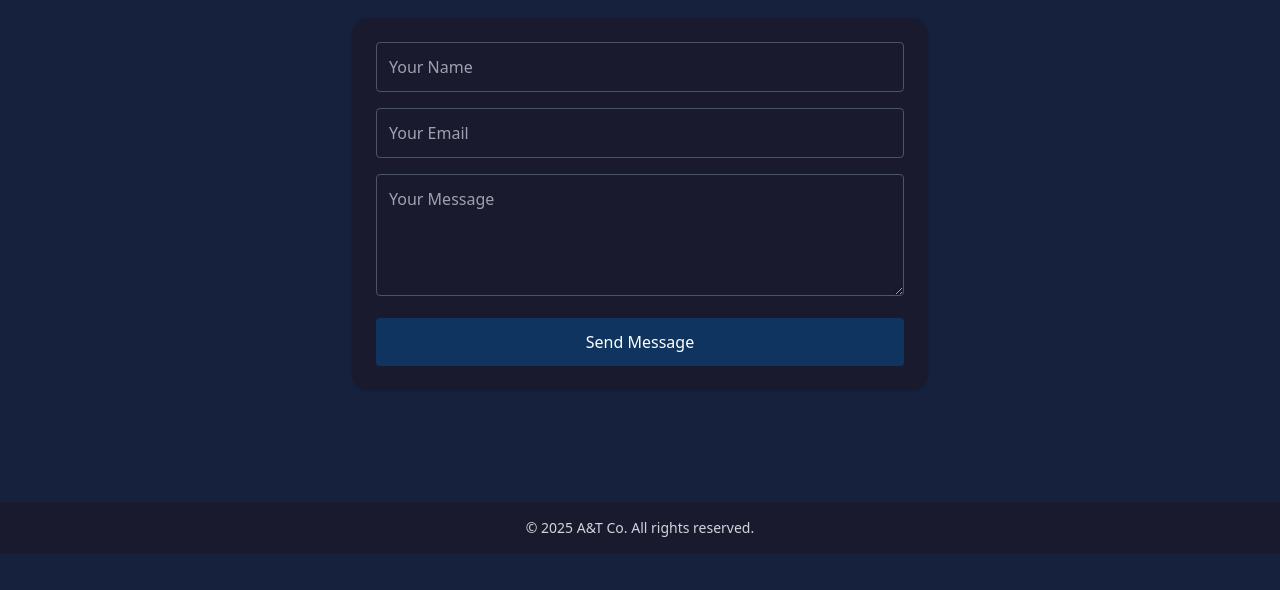
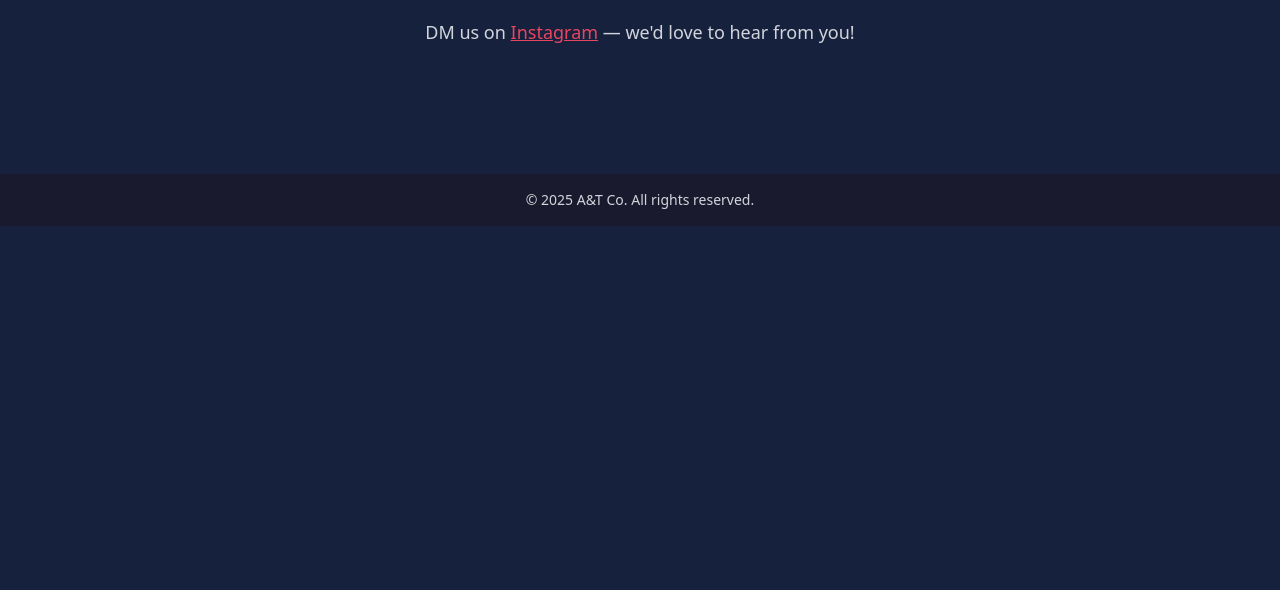
Before and after one commit to A-T-wears/atco.official, a plain HTML site: page contact.html in a window 1280 px wide. Shown: the part 210-800 px from the top of the page. Drawn offline with nearby package versions, Linux system fonts and the light colour scheme.

Commit message:
contact.html

```diff
--- a/contact.html
+++ b/contact.html
@@ -17,16 +17,14 @@
     </nav>
   </header>
   <main>
-<section class="py-20 px-8 bg-[#16213E]">
-  <h2 class="text-4xl font-bold mb-6 text-center text-[#E94560]">Get in Touch</h2>
-  <form class="max-w-xl mx-auto bg-[#1A1A2E] p-6 rounded-2xl shadow">
-    <input type="text" placeholder="Your Name" class="border border-gray-600 bg-transparent text-white p-3 w-full mb-4 rounded" required />
-    <input type="email" placeholder="Your Email" class="border border-gray-600 bg-transparent text-white p-3 w-full mb-4 rounded" required />
-    <textarea placeholder="Your Message" class="border border-gray-600 bg-transparent text-white p-3 w-full mb-4 rounded" rows="4"></textarea>
-    <button type="submit" class="bg-[#0F3460] hover:bg-[#533483] text-white px-6 py-3 rounded w-full">Send Message</button>
-  </form>
-</section>
-    </main>
+    <section class="py-20 px-8 text-center bg-[#16213E]">
+      <h2 class="text-4xl font-bold mb-6 text-[#E94560]">Get in Touch</h2>
+      <p class="text-lg text-gray-300 mb-4">
+        DM us on
+        <a href="https://instagram.com/atco.official" target="_blank" class="text-[#E94560] underline">Instagram</a> — we'd love to hear from you!
+      </p>
+    </section>
+  </main>
   <footer class="bg-[#1A1A2E] text-center text-sm py-4 mt-8 text-gray-300">
     &copy; 2025 A&T Co. All rights reserved.
   </footer>
```
